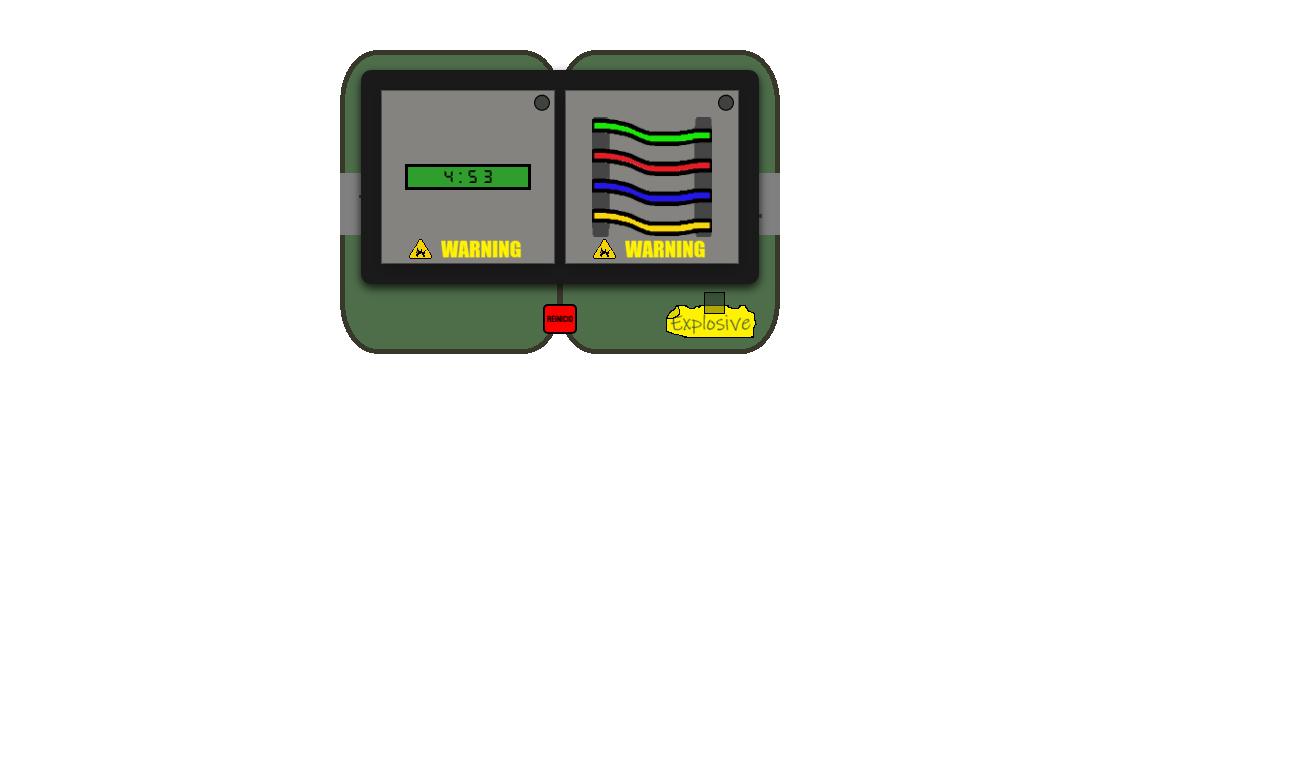
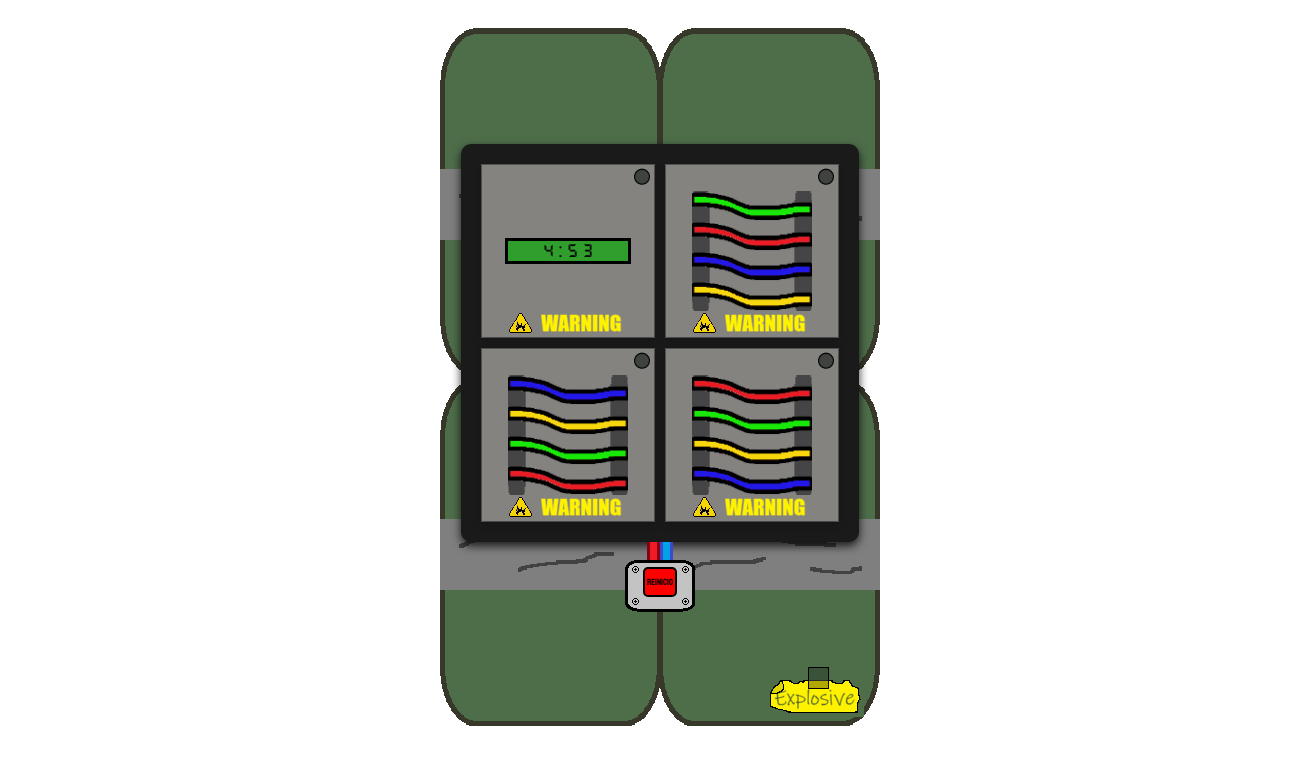
Before and after one commit to DanielSCuello/TFG-Bomba-DanielSanchez, a React (Vite) app: page / in a window 1280 px wide. Shown: the top 764 px of the page, 1312 px wide, since content can reach past the window. Built offline with nearby package versions, Linux system fonts and the light colour scheme.

Commit message:
Terminada UI

```diff
--- a/src/components/App.jsx
+++ b/src/components/App.jsx
@@ -5,7 +5,7 @@ import "./../styles/Fondo.css";
 
 function App() {
   return (
-    <div  className="grid-container">
+    <div className="tablero-container">
       <Bomba/>
     </div>
   );
--- a/src/components/Bomba.jsx
+++ b/src/components/Bomba.jsx
@@ -22,16 +22,22 @@ function Bomba(){
     <div className="tabla-container">
        <table className="tabla">
           <thead>
-             <tr>
+              <tr>
                 <th ><Modulo tipo="temporizador" reinicio={reinicio}/></th>
                 <th ><Modulo tipo="cables" reinicio={reinicio}/></th>
               </tr>
+              <tr>
+                <th ><Modulo tipo="cables" reinicio={reinicio}/></th>
+                <th ><Modulo tipo="cables" reinicio={reinicio}/></th>
+              </tr>
+
           </thead>
         </table>
-        <div>
+        <div className="button-container">
           <button class="button" onClick={reiniciarBomba}>Reinicio</button>
         </div>
       </div>
+
     );
 }
 
--- a/src/styles/Bomba.css
+++ b/src/styles/Bomba.css
@@ -2,15 +2,17 @@
 
 .tabla-container {
   flex-direction: column;
+  border-collapse: separate;
   display: flex;
   align-items: center; /* Centra los elementos horizontalmente */
   justify-content: center; /* Centra todo verticalmente */
   grid-template-columns: repeat(auto-fit, minmax(150px, 1fr));
   width : 400px;
-  gap: 10px;
+  height: 660px;
   padding: 20px;
   background-color: #333;
-  background-image: url("../images/Bomba.png");
+  background-image: url("../images/bomba.png");
+  background-repeat: no-repeat;
   }
 
   .tabla {
@@ -44,15 +46,16 @@
   }
 
   .button-container{
+    display: flex;
     justify-content: center;
     align-items: center;
     position: relative;
-    width: 50px;
+    width: 70px;
     height: 70px;
     background-size: cover;
     background-position: center;
     background-repeat: no-repeat;
-    background-image: url("../images/Boton-Container");
+    background-image: url("../images/boton-container.png");
   }
 
   .button {
--- a/src/styles/Fondo.css
+++ b/src/styles/Fondo.css
@@ -0,0 +1,12 @@
+.tablero-container {
+    flex-direction: column;
+    border-collapse: separate;
+    display: flex;
+    align-items: center; /* Centra los elementos horizontalmente */
+    justify-content: center; /* Centra todo verticalmente */
+    height: 100%;
+    width: 100%;
+    padding: 20px;
+
+    background-repeat: no-repeat;
+    }
```
Also changed, not shown: src/images/Bomba.png, src/images/boton-container.png (added).
